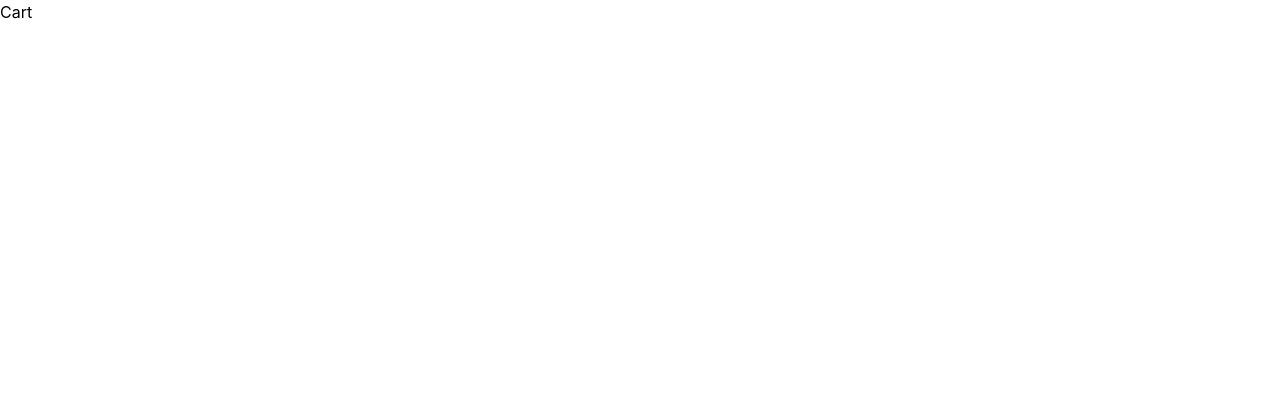
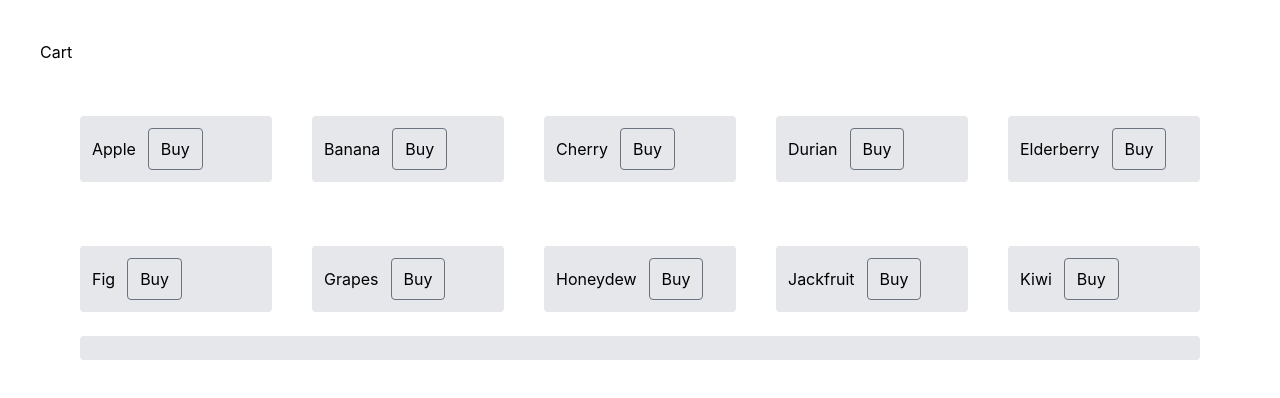
Before and after one commit to mabuhanifa/codeware-react-app, a React (Create React App) app: page /cart in a window 1280 px wide. Shown: the top 398 px of the page. Built offline with nearby package versions, Linux system fonts and the light colour scheme.

Commit message:
Products

```diff
--- a/src/components/Cart.tsx
+++ b/src/components/Cart.tsx
@@ -1,3 +1,10 @@
+import Products from "./Products";
+
 export default function Cart() {
-  return <div>Cart</div>;
+  return (
+    <div className="m-10">
+      <h1>Cart</h1>
+      <Products />
+    </div>
+  );
 }
--- a/src/components/Folder.tsx
+++ b/src/components/Folder.tsx
@@ -58,7 +58,7 @@ export default function Folder({ folder, setFolders }: Props) {
           <p>New</p>
         </div>
       </div>
-      <div className="my-3">
+      <div className="m-3">
         {folder.children &&
           collapse &&
           folder.children.map((child) => (
--- a/src/components/Folders.tsx
+++ b/src/components/Folders.tsx
@@ -43,7 +43,7 @@ export default function Folders() {
   ]);
   return (
     <div className="p-20">
-      <h1>Folders</h1>
+      <h1 className="text-2xl font-bold my-3">Folders</h1>
       {folders.map((folder, i) => (
         <Folder folder={folder} key={i} setFolders={setFolders} />
       ))}
--- a/src/components/Home.tsx
+++ b/src/components/Home.tsx
@@ -4,12 +4,20 @@ export default function Home() {
     <div className="m-20 ">
       <ul className="flex gap-x-20 text-lg font-bold">
         <li className="p-5 bg-gray-300 rounded-lg cursor-pointer">
-          Problem Solving
+          <a
+            href="https://github.com/mabuhanifa/codeware-node-app/blob/main/problem1.ts"
+            target="_blank"
+            rel="noreferrer"
+          >
+            Problem 1
+          </a>
         </li>
         <li className="p-5 bg-gray-300 rounded-lg cursor-pointer">
           <Link to="/folders">Folders</Link>
         </li>
-        <li className="p-5 bg-gray-300 rounded-lg cursor-pointer">Cart</li>
+        <li className="p-5 bg-gray-300 rounded-lg cursor-pointer">
+          <Link to="/cart">Cart</Link>
+        </li>
       </ul>
     </div>
   );
--- a/src/components/Modal.tsx
+++ b/src/components/Modal.tsx
@@ -10,6 +10,7 @@ type Props = {
 
 export default function Modal({ view, setModal, setFolders, title }: Props) {
   const [name, setName] = useState("");
+  console.log(name);
   const id = new Date().valueOf();
   console.log(id);
   const closeModal = () => {
--- /dev/null
+++ b/src/components/Products.tsx
@@ -0,0 +1,39 @@
+import { useState } from "react";
+import { products } from "../data/data";
+
+export default function Products() {
+  const [orders, setOrders] = useState([{}]);
+
+  const addToCart = (product: string) => {
+    setOrders([...orders, { product, quantity: 1 }]);
+  };
+  return (
+    <div className="p-10">
+      <div className="grid grid-cols-5 gap-10">
+        {products.map((product, key) => (
+          <div
+            key={key}
+            className="p-3 bg-gray-200 my-3 flex items-center gap-x-3 rounded"
+          >
+            <h1>{product.name}</h1>
+            <button
+              className="px-3 py-2 border rounded border-gray-500"
+              onClick={() => addToCart(product.name)}
+            >
+              Buy
+            </button>
+          </div>
+        ))}
+      </div>
+      <div>
+        {orders &&
+          orders.map((order, key) => (
+            <div
+              key={key}
+              className="p-3 bg-gray-200 my-3 flex flex-col items-center gap-x-3 rounded"
+            ></div>
+          ))}
+      </div>
+    </div>
+  );
+}
--- /dev/null
+++ b/src/data/data.js
@@ -0,0 +1,12 @@
+export const products = [
+  { name: "Apple" },
+  { name: "Banana" },
+  { name: "Cherry" },
+  { name: "Durian" },
+  { name: "Elderberry" },
+  { name: "Fig" },
+  { name: "Grapes" },
+  { name: "Honeydew" },
+  { name: "Jackfruit" },
+  { name: "Kiwi" },
+];
```
